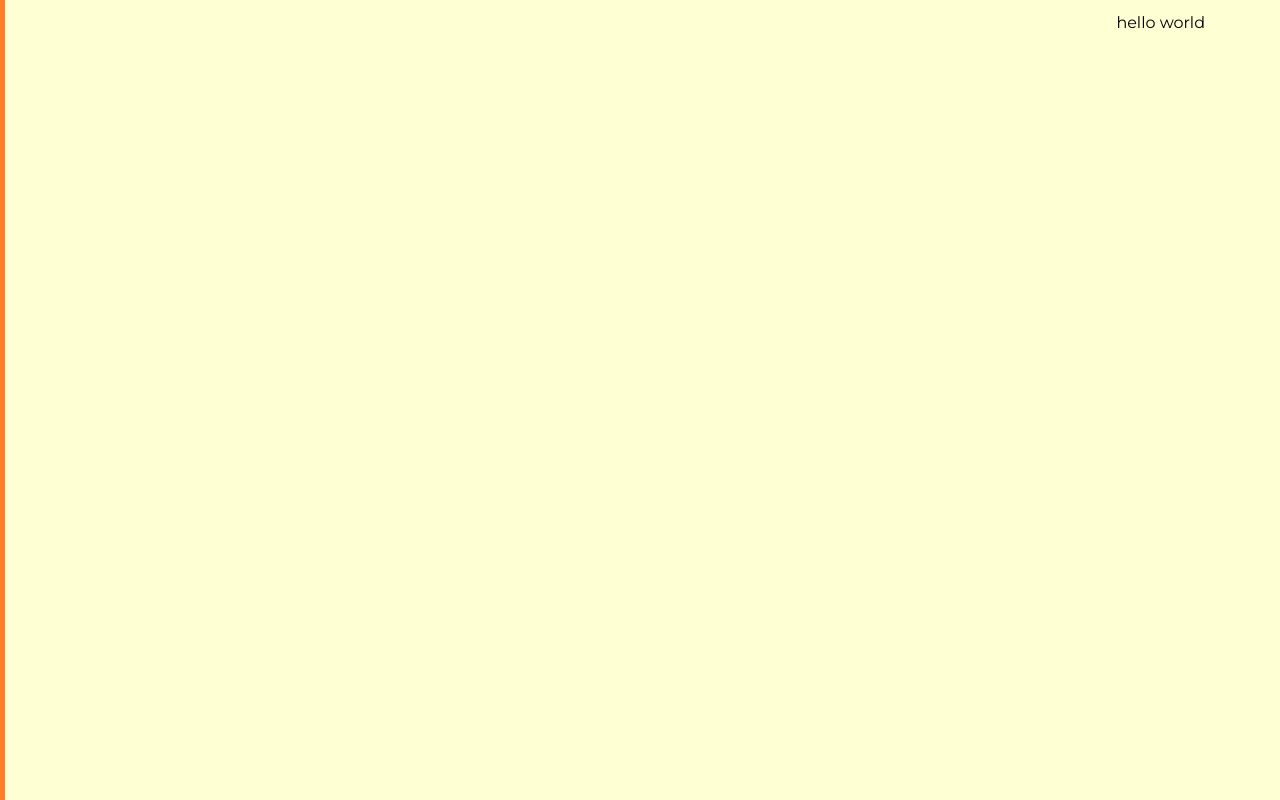
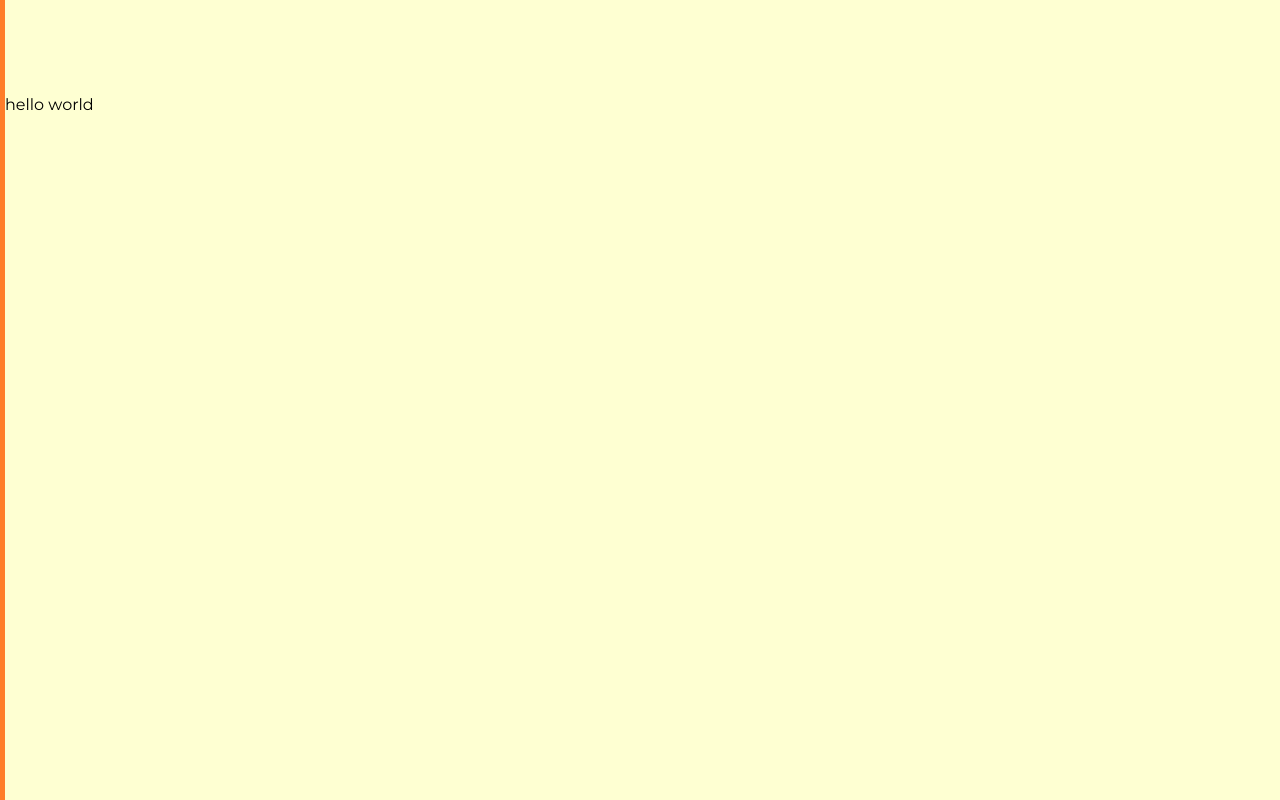
Before and after one commit to TimNguyen21/portfolio, a React (Create React App) app: page / in a window 1280 px wide. Built offline with nearby package versions, Linux system fonts and the light colour scheme.

Commit message:
[main] Temporary remove code for deployment testing

```diff
--- a/src/App.js
+++ b/src/App.js
@@ -1,4 +1,4 @@
-// import { Routes, Route } from "react-router-dom";
+import { Routes, Route } from "react-router-dom";
 // import Main from './containers/main/Main';
 // import Nav from './containers/nav/Nav';
 // import Projects from './containers/projects/Projects';
@@ -11,15 +11,14 @@ function App() {
     <div className="App">
       <header>
         {/* <Nav /> */}
-        hello world
       </header>
-      {/* <Routes>
-        <Route path="/" element={<Main />} />
-        <Route index path="about" element={<Main />} />
+      <Routes>
+        <Route path="/" element={<div>hello world</div>} />
+        {/* <Route index path="about" element={<Main />} />
         <Route path="projects" element={<Projects />} />
         <Route path="contact" element={<Contact />} />
-        <Route path="*" element={<Main />} />
-      </Routes> */}
+        <Route path="*" element={<Main />} /> */}
+      </Routes>
     </div>
   );
 }
```
